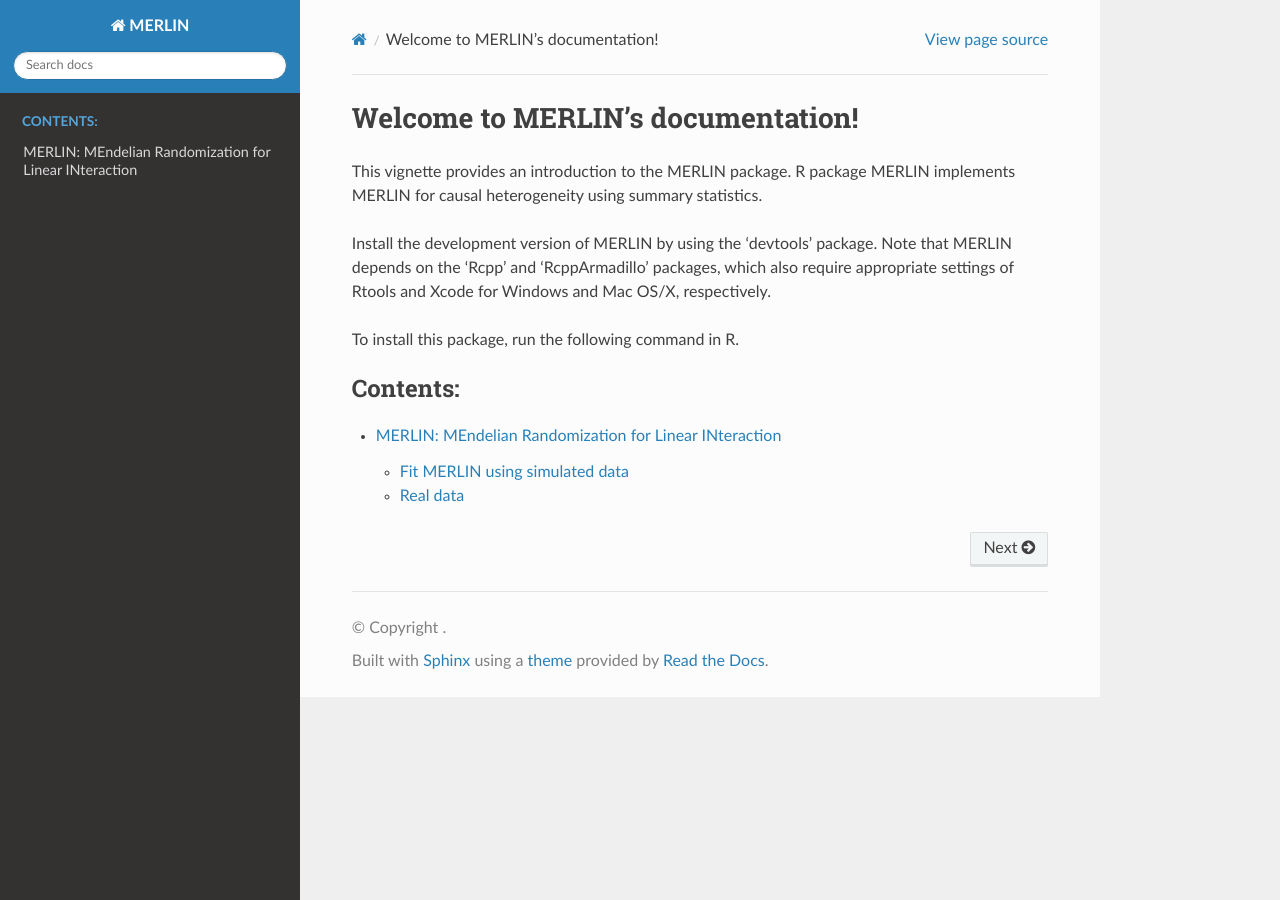
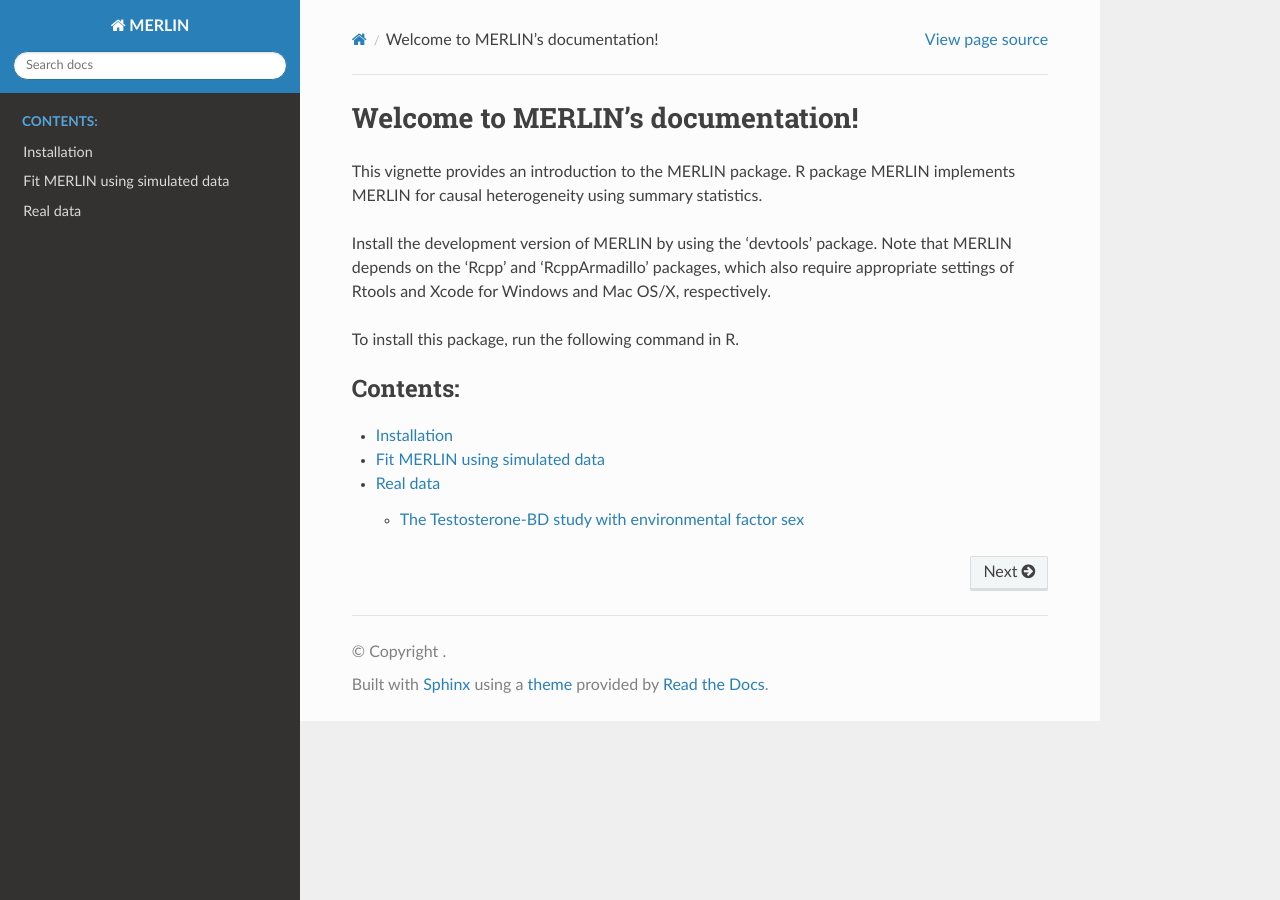
Before and after one commit to shilab-ecnu/MERLIN, a Sphinx documentation site: the page built from docs/source/index.rst, in a window 1280 px wide. Built offline with Sphinx 7.4.7 and the Read the Docs theme 3.1.0, drawn with Linux system fonts in a browser that asks for light colours.

Commit message:
Update MERLIN.md

````diff
--- a/docs/source/MERLIN.md
+++ b/docs/source/MERLIN.md
@@ -14,15 +14,9 @@ knitr::opts_chunk$set(echo = TRUE)
 options(encoding = "UTF-8")
 ```
 
-This vignette provides an introduction to the *MERLIN* package. R package *MERLIN* implements MERLIN for causal heterogeneity using summary statistics.
-
-Install the development version of *MERLIN* by use of the 'devtools' package. Note that *MERLIN* depends on the 'Rcpp' and 'RcppArmadillo' packages, which also require appropriate settings of Rtools and Xcode for Windows and Mac OS/X, respectively.
-
-To install this package, run the following command in R.
 
 
-# MERLIN: MEndelian Randomization for Linear INteraction
-
+# Installation
 
 ```
 library(remotes)
@@ -35,7 +29,7 @@ Load the package using the following command:
 library(MERLIN)
 ```
 
-## Fit MERLIN using simulated data
+# Fit MERLIN using simulated data
 The repeated code in the paper is all in this hyperlink: <a href="https://github.com/shilab-ecnu/MERLIN/tree/main/simulation">SIMULATION</a>.
 
 We first generate the genotype data and the environmental variable:
@@ -175,8 +169,8 @@ pval4 <- res$Beta4.pval
 
 beta1_hat, se1_hat, and pval1 are the estimated average causal effect, corresponding standard error, and p-value of beta1_hat. beta4_hat, se4_hat, and pval4 are the estimated heterogeneity causal effect, corresponding standard error, and p-value of beta4_hat.
 
-## Real data
-### The Testosterone-BD study with environmental factor sex
+# Real data
+## The Testosterone-BD study with environmental factor sex
 
 All the raw data for the real-data analyses in the replicated paper are stored on <a href="https://figshare.com/articles/dataset/Data_for_MERLIN/29910116">MERLIN Dataset on Figshare</a>. Here, we take the dataset “The Testosterone–BD study with the environmental factor sex” as an example.
 
````
